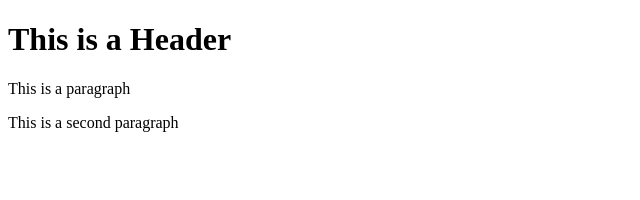
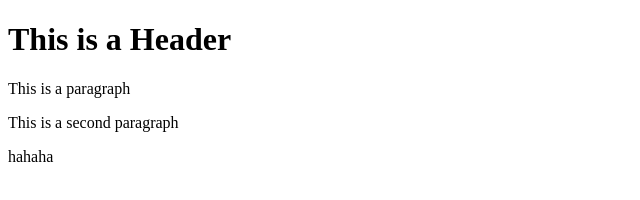
Before and after one commit to quangtm214/first-responsitory, a plain HTML site: page index.html in a window 1280 px wide. Shown: the full height of the page, 0-640 px from the left. Drawn offline with Linux system fonts and the light colour scheme.

Commit message:
init project

```diff
--- a/index.html
+++ b/index.html
@@ -7,5 +7,6 @@
         <h1>This is a Header</h1>
         <p>This is a paragraph</p>
         <p>This is a second paragraph</p>
+	<p>hahaha</p>
     </body>
 </html>
```
